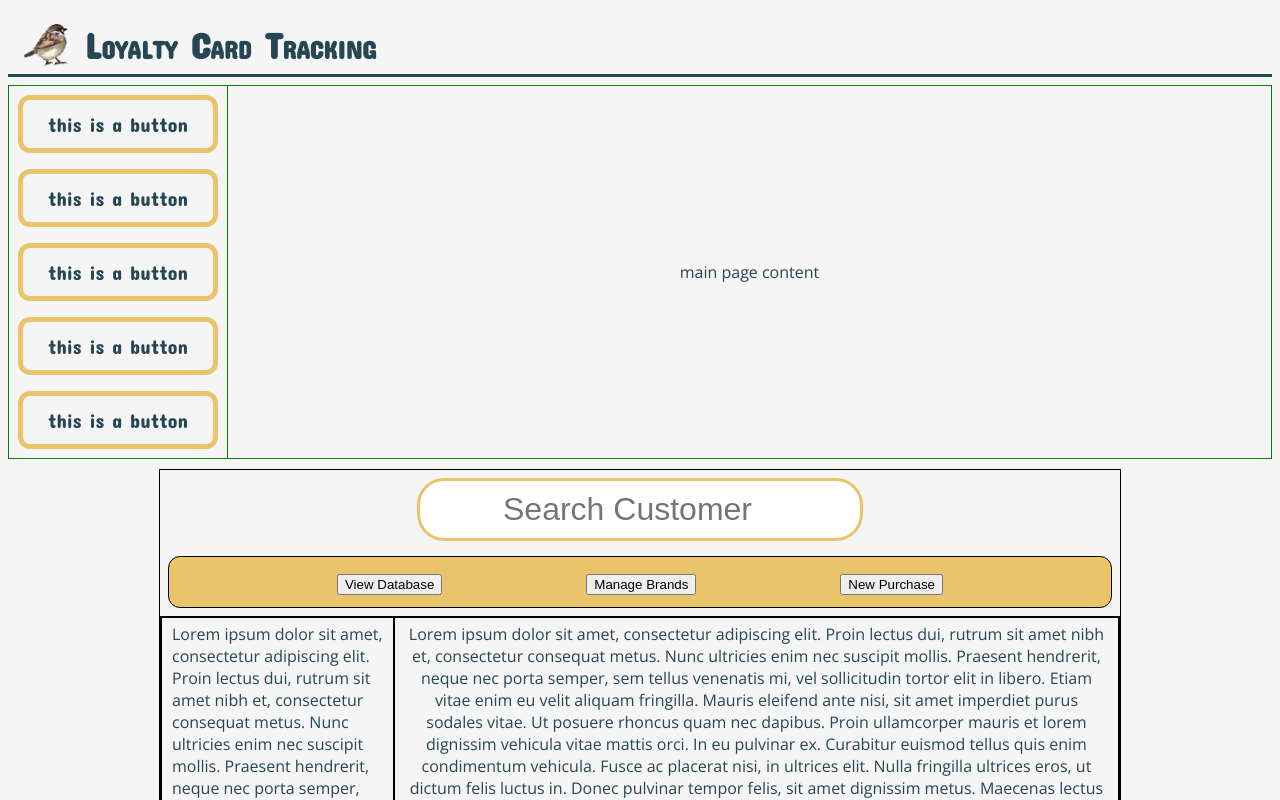
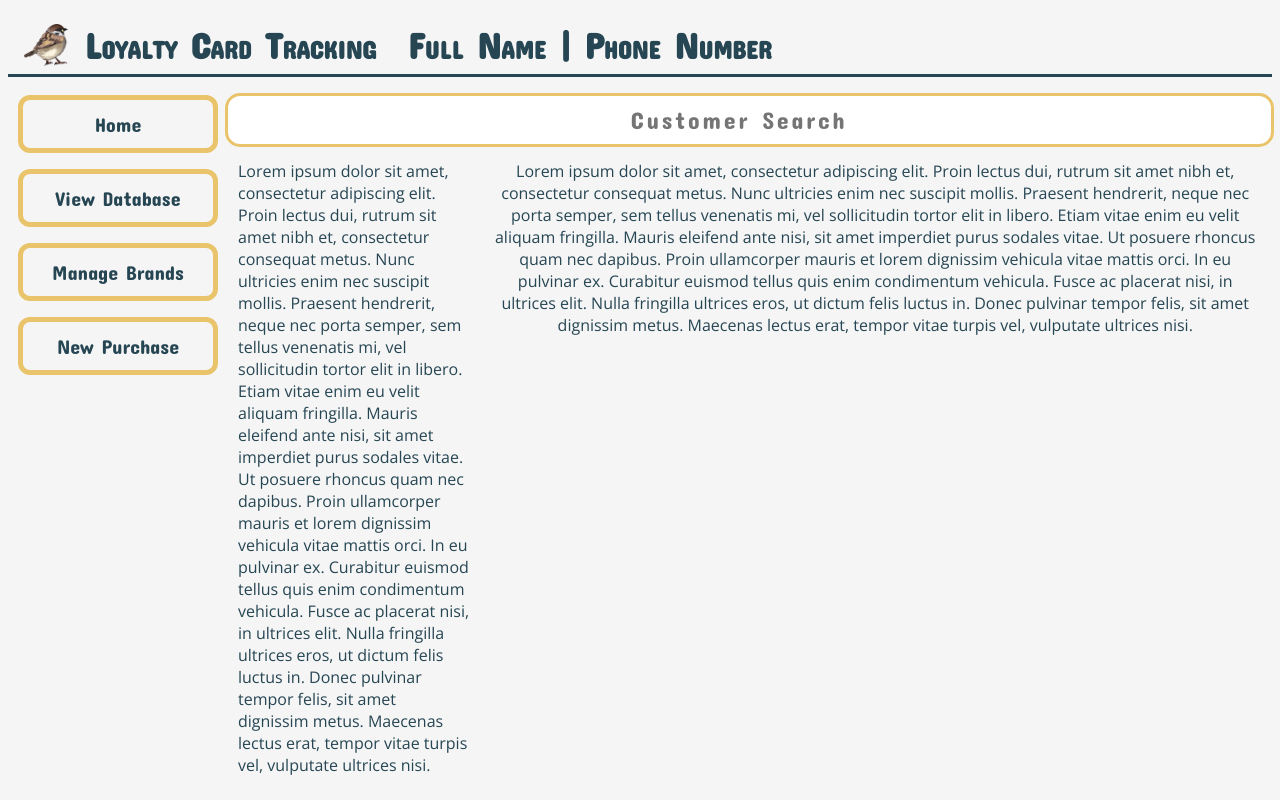
Before and after one commit to sam-taiff/pet-food-loyalty-tracker, a React (Vite) app: page / in a window 1280 px wide. Shown: the top 800 px of the page. Built offline with nearby package versions, Linux system fonts and the light colour scheme; a web font is replaced by a local one.

Commit message:
changed navbar to side

```diff
--- a/src/App.tsx
+++ b/src/App.tsx
@@ -21,13 +21,7 @@ function App() {
       <Router>
         <TopNavBar />
         <SideNavBar />
-      <Routes>
-        <Route path="/" element={<Homepage />} />
-        <Route path="/brands" element={<Brandpage />} />
-        <Route path="/database" element={<Databasepage />} />
-        <Route path="/profile" element={<Profilepage />} />
-      </Routes>
-    </Router >
+      </Router >
     </>
   )
 }
--- a/src/assets/pages.tsx
+++ b/src/assets/pages.tsx
@@ -1,14 +1,11 @@
 import '../master.css';
 import './brandSVG.tsx';
 import logo from './sparrow.png';
-import {
-    Outlet,
-    Link
-} from "react-router-dom";
+import { Route, Routes } from 'react-router-dom';
 
 //placeholder text (DEV USE ONLY)
-const lorem:string = "Lorem ipsum dolor sit amet, consectetur adipiscing elit. Proin lectus dui, rutrum sit amet nibh et, consectetur consequat metus. Nunc ultricies enim nec suscipit mollis. Praesent hendrerit, neque nec porta semper, sem tellus venenatis mi, vel sollicitudin tortor elit in libero. Etiam vitae enim eu velit aliquam fringilla. Mauris eleifend ante nisi, sit amet imperdiet purus sodales vitae. Ut posuere rhoncus quam nec dapibus. Proin ullamcorper mauris et lorem dignissim vehicula vitae mattis orci. In eu pulvinar ex. Curabitur euismod tellus quis enim condimentum vehicula. Fusce ac placerat nisi, in ultrices elit. Nulla fringilla ultrices eros, ut dictum felis luctus in. Donec pulvinar tempor felis, sit amet dignissim metus. Maecenas lectus erat, tempor vitae turpis vel, vulputate ultrices nisi."
-
+const lorem: string = "Lorem ipsum dolor sit amet, consectetur adipiscing elit. Proin lectus dui, rutrum sit amet nibh et, consectetur consequat metus. Nunc ultricies enim nec suscipit mollis. Praesent hendrerit, neque nec porta semper, sem tellus venenatis mi, vel sollicitudin tortor elit in libero. Etiam vitae enim eu velit aliquam fringilla. Mauris eleifend ante nisi, sit amet imperdiet purus sodales vitae. Ut posuere rhoncus quam nec dapibus. Proin ullamcorper mauris et lorem dignissim vehicula vitae mattis orci. In eu pulvinar ex. Curabitur euismod tellus quis enim condimentum vehicula. Fusce ac placerat nisi, in ultrices elit. Nulla fringilla ultrices eros, ut dictum felis luctus in. Donec pulvinar tempor felis, sit amet dignissim metus. Maecenas lectus erat, tempor vitae turpis vel, vulputate ultrices nisi."
+const currentcust = [];
 //Navigation Bar
 export const TopNavBar = () => {
     return (
@@ -16,10 +13,10 @@ export const TopNavBar = () => {
             <div className='topbar'>
                 <img src={logo} id="logo" />
                 <a title="Back to Homepage" href='/'>
-                    <span className='topbar item'>Loyalty Card Tracking</span>
-                </a>
+                    <span className='topbar item'>Loyalty Card Tracking</span></a>
+                <span className='topbar item' id="cust-name">Full Name | Phone Number</span>
             </div>
-            <hr/>
+            <hr />
         </div>
     )
 }
@@ -30,12 +27,18 @@ export const SideNavBar = () => {
             <tbody>
                 <tr>
                     <td id="sidenav">
-                <button>this is a button</button>
-                <button>this is a button</button>
-                <button>this is a button</button><button>this is a button</button><button>this is a button</button>
+                        <a title="Loyalty Card Tracking Home" href="/"><button>Home</button></a>
+                        <a><button>View Database</button></a>
+                        <a title="Brands Page" href="/brands"><button>Manage Brands</button></a>
+                        <a><button>New Purchase</button></a>
                     </td>
                     <td id="main-area">
-                main page content
+                        <Routes>
+                            <Route path="/" element={<Homepage />} />
+                            <Route path="/brands" element={<Brandpage />} />
+                            <Route path="/database" element={<Databasepage />} />
+                            <Route path="/profile" element={<Profilepage />} />
+                        </Routes>
                     </td>
                 </tr>
             </tbody>
@@ -55,15 +58,10 @@ export const Homepage = () => (
                     id="search-input"
                     name="cust-search"
                     spellCheck="false"
-                    placeholder='Search Customer'
+                    placeholder='Customer Search'
                 />
             </form>
         </search>
-        <div id="main-menu"> {/* main menu action buttons */}
-            <a><button>View Database</button></a>
-            <a title="Brands Page" href="/brands"><button>Manage Brands</button></a>
-            <a><button>New Purchase</button></a>
-        </div>
         <div id="due-view"> {/* viewport of all "due cards" */}
             <div id="filter-due">{lorem}</div>
             <div id="due-cards">{lorem}</div>
@@ -73,12 +71,9 @@ export const Homepage = () => (
 
 //Profile Page
 export const Profilepage = () => {
-    const name = "Johnathan Smith";
-    const phone = "0221719175";
     return (
         <div>
-            <h1>{name} | {phone}</h1>
-            <Outlet />
+            bing bong
         </div>
     );
 };
--- a/src/master.css
+++ b/src/master.css
@@ -20,15 +20,17 @@ Burnt Sienna: #e76f51 */
   text-align: center;
 }
 
-table, tr, td{
+table,
+tr,
+td {
   border-collapse: collapse;
-  border: 1px solid green;
+  border: 1px solid transparent;
   width: 100%;
+  vertical-align: top;
 }
 
 h1 {
-  line-height: 1.1;
-  font: small-caps bolder 3.2em "Concert One", sans-serif;
+  font: small-caps 1.75em "Concert One", sans-serif;
 }
 
 hr {
@@ -38,8 +40,10 @@ hr {
   background-color: var(--charcoal);
 }
 
-a {
+a,
+a:visited {
   text-decoration: none;
+  color: inherit;
 }
 
 .topbar {
@@ -48,12 +52,10 @@ a {
   display: flex;
   font: small-caps bolder 3.2em "Concert One", sans-serif;
   font-size: 1.5em;
-  color: var(--white);
 }
 
 .topbar.item {
   padding: 0rem 1rem;
-  color: var(--charcoal);
   align-content: stretch;
   vertical-align: middle;
 }
@@ -64,7 +66,6 @@ a {
 }
 
 .page {
-  max-width: 75vw;
   min-width: 50vw;
   margin: 10px auto;
   min-height: 75vh;
@@ -79,32 +80,21 @@ a {
 
 #main-area {
   width: 83%;
+  min-height: 75vh;
+  vertical-align: top;
+  padding: 0;
 }
-
-/* #sidenav button{
-  border: 5px solid var(--saffron);
-  border-radius: 12px;
-  padding: 0.6em 1.2em;
-  color: var(--charcoal);
-  font-size: 1.25em;
-  font-weight: 550;
-  font-family: "Concert One";
-  background-color: var(--white);
-  cursor: pointer;
-  transition: border-color, background-color 0.1s;
-  margin: 0.5rem;
-  min-width: 10em;
-} */
 
 /*HOMEPAGE*/
 #search-input {
-  width: max-content;
-  font-size: 2em;
+  width: 100%;
+  font: lighter 1.5em "Concert One";
+  letter-spacing: 2pt;
   border-color: transparent;
-  border-radius: 24px;
+  border-radius: 12px;
   padding: 0.5rem;
   text-align: center;
-  margin: 8pt 0pt;
+  margin-bottom: 8pt;
   outline: 2px solid var(--charcoal);
 }
 
@@ -112,16 +102,7 @@ a {
   outline: 3px solid var(--saffron);
 }
 
-/*Horizontal Menu Display*/
-#main-menu {
-  display: flex;
-  justify-content: space-evenly;
-  flex-wrap: wrap;
-  justify-items: stretch;
-  padding: 8pt 0pt;
-}
-
-#main-menu, #sidenav button {
+#sidenav button {
   border: 5px solid var(--saffron);
   border-radius: 12px;
   padding: 0.6em 1.2em;
@@ -136,12 +117,12 @@ a {
   min-width: 10em;
 }
 
-#main-menu, #sidenav button:hover,
-#main-menu, #sidenav button:active {
+#sidenav button:hover,
+#sidenav button:active {
   background-color: var(--saffron);
 }
 
-#main-menu button:active {
+#sidenav button:active {
   box-shadow: inset;
 }
 
@@ -166,11 +147,6 @@ a {
   width: 100%;
 }
 
-/*DEV ONLY*/
-#main-menu,
-#due-view,
-#filter-due,
-#due-cards,
-.page {
-  border: 1px solid black;
+#cust-name {
+  color: var(sienna);
 }
```
Lines whose indentation alone changed are shown as unchanged.
